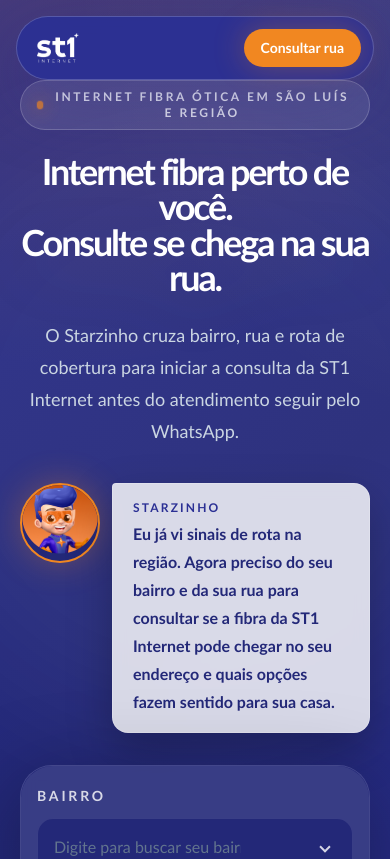
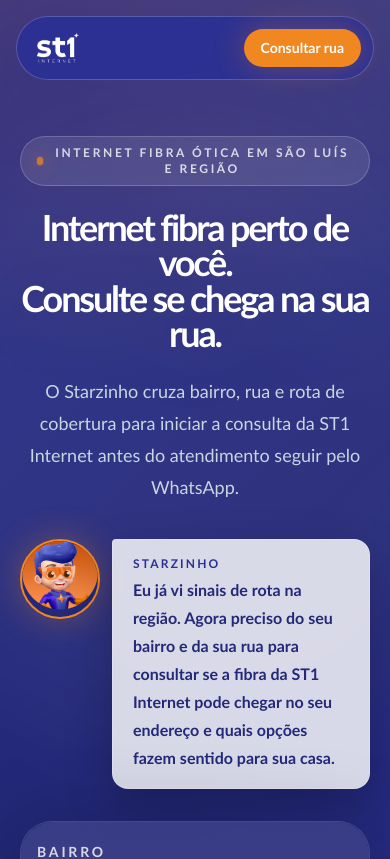
Before and after one commit to TiagoCBurger/st1-landing-page, a Next.js app: page /lp/v2 in a window 390 px wide. Shown: the top 859 px of the page. Built offline with nearby package versions, Linux system fonts and the light colour scheme.

Commit message:
Enhance cursor animation speed and adjust layout spacing on V2 landing page. Increase cursor movement responsiveness and refine section padding for improved visual hierarchy and user experience.

```diff
--- a/src/components/lp/v2-landing-page.tsx
+++ b/src/components/lp/v2-landing-page.tsx
@@ -323,8 +323,8 @@
     let animationFrameId = 0;
 
     function moveCursor() {
-      currentX += (targetX - currentX) * 0.18;
-      currentY += (targetY - currentY) * 0.18;
+      currentX += (targetX - currentX) * 0.45;
+      currentY += (targetY - currentY) * 0.45;
       cursorElement.style.transform = `translate3d(${currentX}px, ${currentY}px, 0) translate(-50%, -50%)`;
       animationFrameId = window.requestAnimationFrame(moveCursor);
     }
@@ -1011,10 +1011,10 @@
           }}
           visible={isFloatingHeaderVisible}
         />
-        <section className="relative isolate min-h-screen bg-[#2B3094] px-5 py-6 text-white sm:px-8 lg:px-12">
+        <section className="relative isolate min-h-screen bg-[#2B3094] px-5 pb-6 pt-28 text-white sm:px-8 lg:px-12">
           <div className="lp-gradient-shift absolute inset-0 -z-10 bg-[radial-gradient(circle_at_18%_12%,rgba(241,135,33,0.22),transparent_34%),radial-gradient(circle_at_86%_14%,rgba(255,255,255,0.08),transparent_30%),linear-gradient(135deg,#2B3094_0%,#232878_52%,#2B3094_100%)]" />
 
-          <div className="mx-auto mt-12 max-w-7xl">
+          <div className="mx-auto mt-4 max-w-7xl">
             <div className="grid gap-8 lg:grid-cols-[0.76fr_1.24fr] lg:items-stretch">
               <div className="order-1 lg:col-start-1 lg:row-start-1">
                 <p className="text-sm font-black uppercase tracking-[0.26em] text-white/90">{resultCopy.eyebrow}</p>
@@ -1240,11 +1240,11 @@
         onCtaClick={openConsultationModal}
         visible={isFloatingHeaderVisible}
       />
-      <section className="relative isolate bg-[#2B3094] px-5 pb-0 pt-6 text-white sm:px-8 lg:px-12">
+      <section className="relative isolate bg-[#2B3094] px-5 pb-0 pt-28 text-white sm:px-8 lg:px-12">
         <div className="lp-gradient-shift absolute inset-0 -z-10 bg-[radial-gradient(circle_at_18%_12%,rgba(241,135,33,0.22),transparent_34%),radial-gradient(circle_at_86%_20%,rgba(255,255,255,0.10),transparent_32%),linear-gradient(135deg,#2B3094_0%,#232878_52%,#2B3094_100%)]" />
         <div className="absolute left-1/2 top-28 -z-10 h-[620px] w-[620px] -translate-x-1/2 rounded-full border border-white/10 bg-white/5 blur-3xl" />
 
-        <div id="topo" className="scroll-mt-28 mx-auto flex max-w-5xl flex-col items-center pt-14 text-center lg:pt-24">
+        <div id="topo" className="scroll-mt-28 mx-auto flex max-w-5xl flex-col items-center pt-6 text-center sm:pt-8">
           <div className="mb-6 inline-flex items-center gap-2 rounded-full border border-white/20 bg-white/10 px-4 py-2 text-xs font-bold uppercase tracking-[0.22em] text-white/80">
             <span className="lp-pulse-dot size-2 rounded-full bg-[#F18721] shadow-[0_0_18px_#F18721]" />
             Internet Fibra Ótica em São Luís e Região
```
